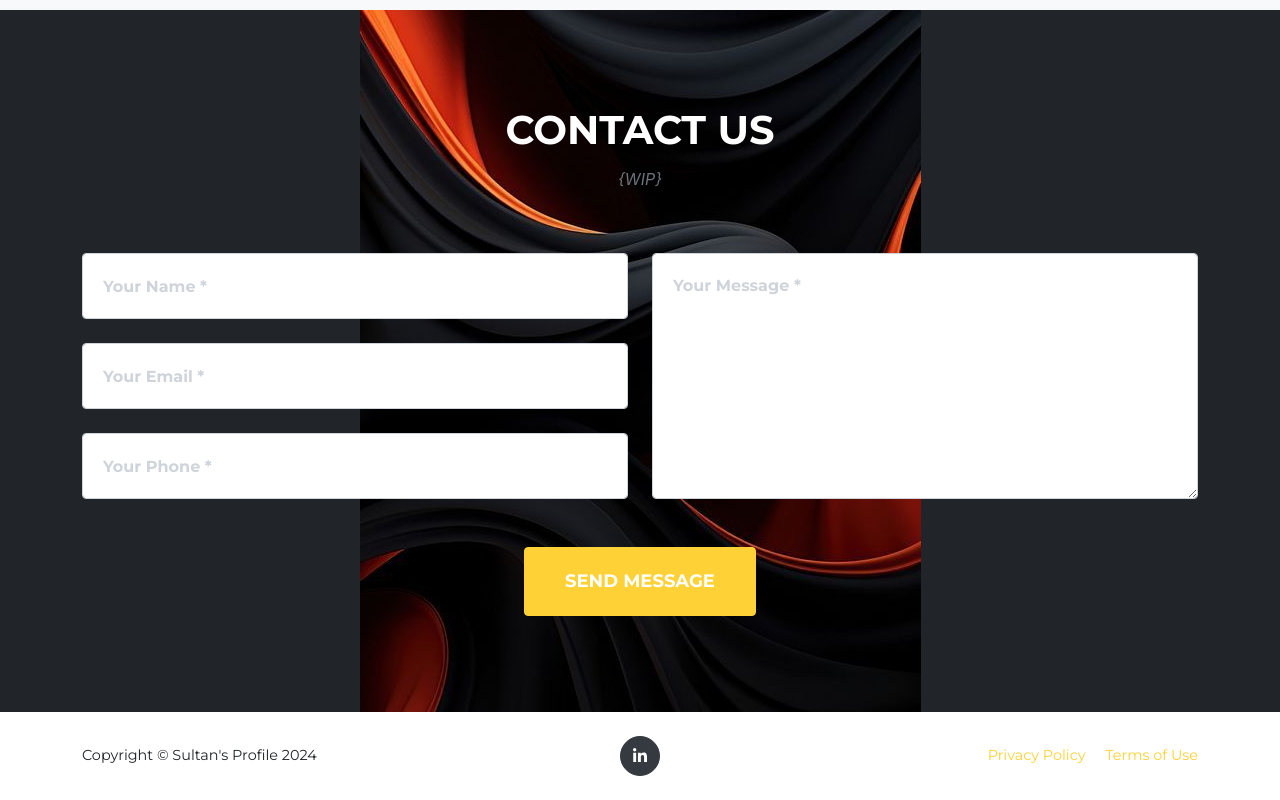
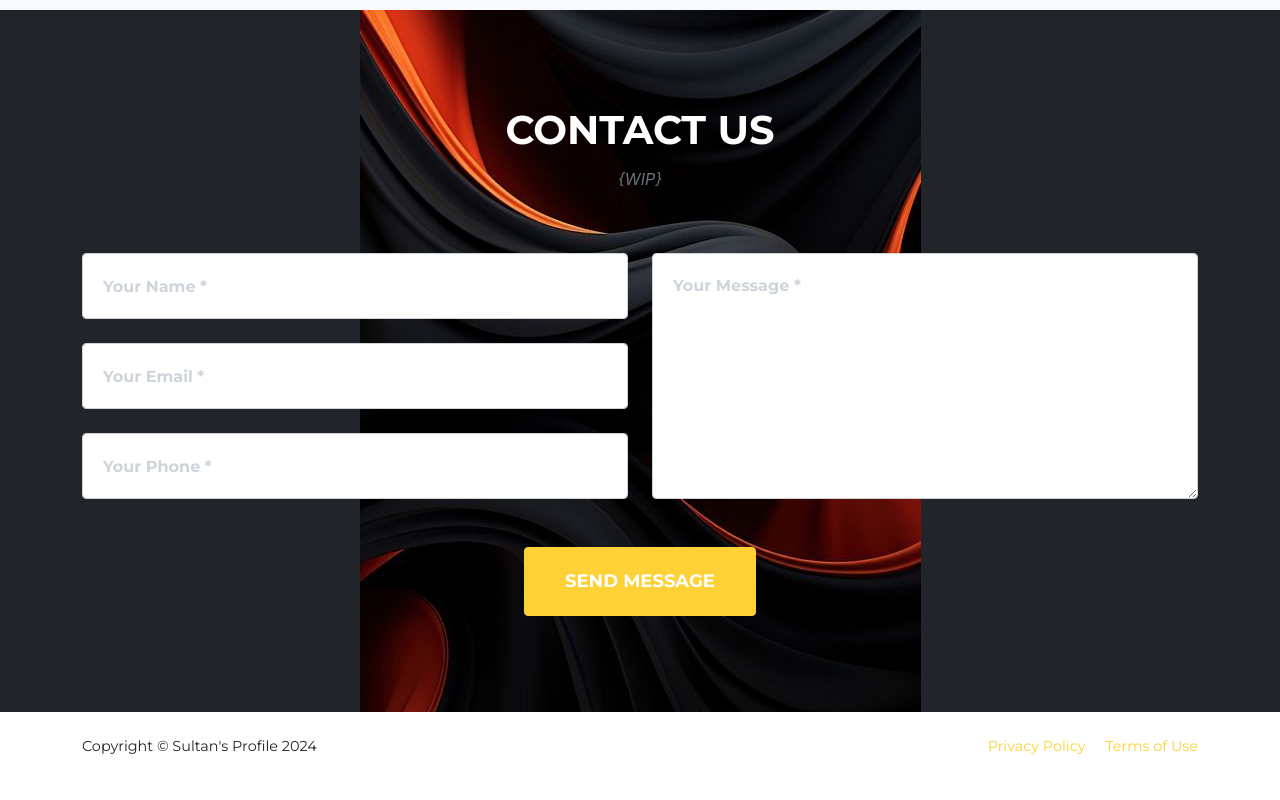
Before and after one commit to Yassine018/myPortfolio, a plain HTML site: page index.html in a window 1280 px wide. Shown: the part 5232-6032 px from the top of the page. Drawn offline with nearby package versions, Linux system fonts and the light colour scheme; a web font is replaced by a local one.

Commit message:
Update index.html

```diff
--- a/index.html
+++ b/index.html
@@ -318,7 +318,7 @@ class="mx-auto rounded-circle" src="assets/img/team/3.jfif" alt="" />
                     <div class="col-lg-4 text-lg-left">Copyright © Sultan's Profile 2024</div>
                     <div class="col-lg-4 my-3 my-lg-0">
 
-                        <a class="btn btn-dark btn-social mx-2" href="https://www.linkedin.com/in/mohammad-samer-sultan-a87134277/"><i class="fab fa-linkedin-in"></i></a>
+
                     </div>
                     <div class="col-lg-4 text-lg-right">
                         <a class="mr-3" href="#!">Privacy Policy</a>
```
